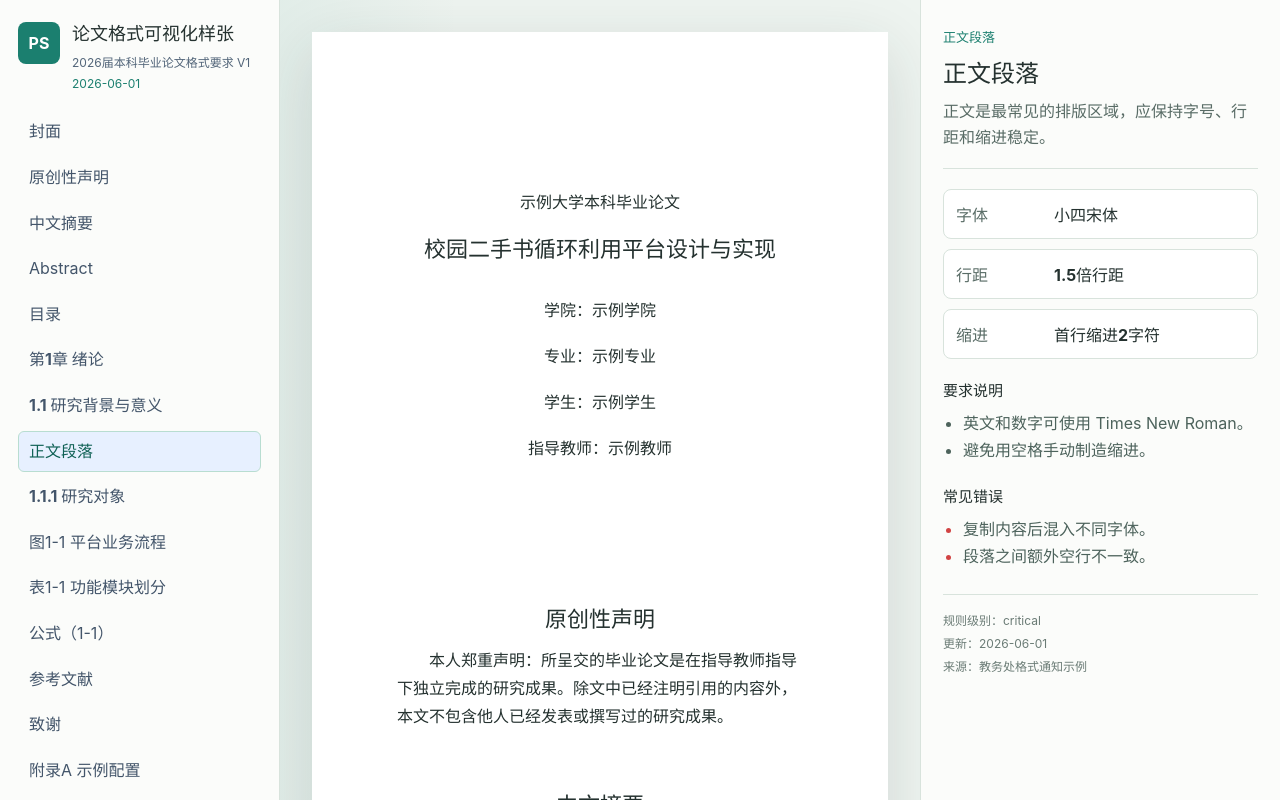
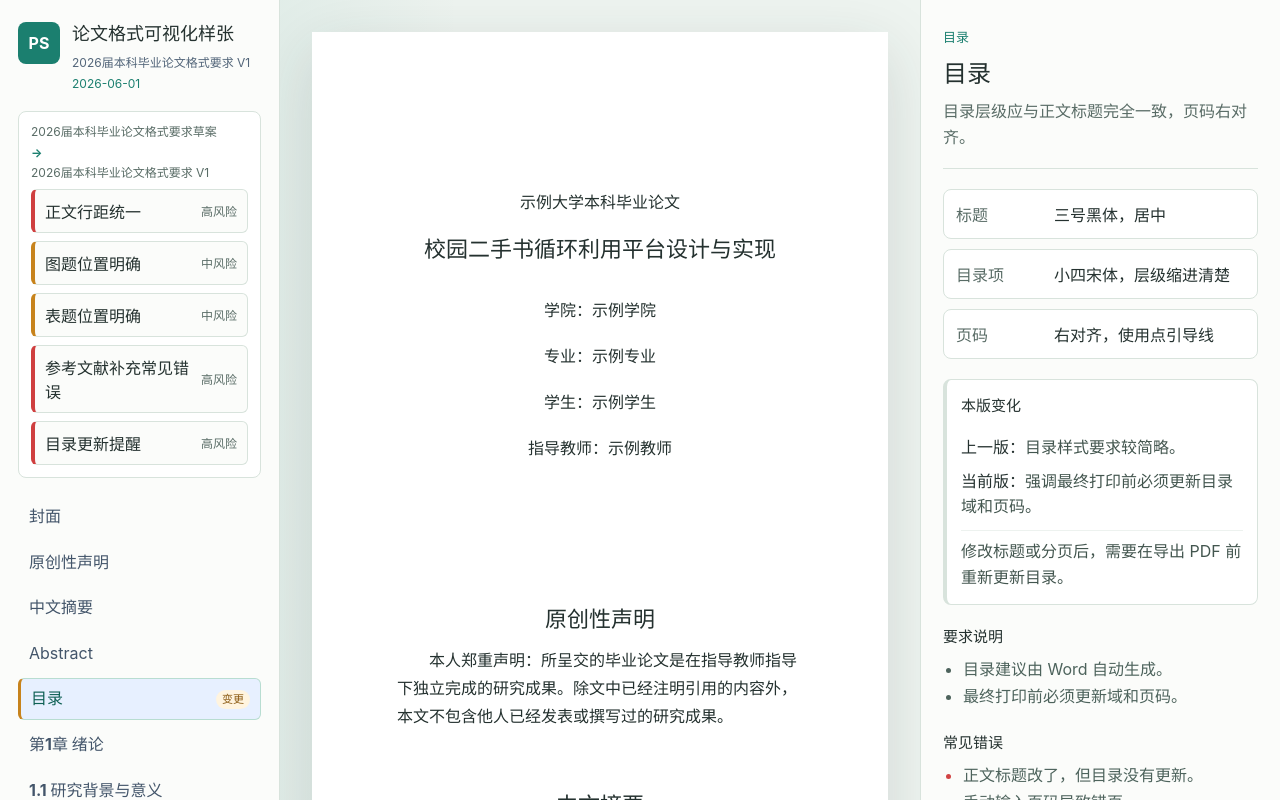
Before and after one commit to Robeiss/paper_review, a Vue app: page / in a window 1280 px wide. Both pictures are taken after a click on the element 600 px from the left and 400 px from the top of the page. Built offline with nearby package versions, Linux system fonts and the light colour scheme.

Commit message:
Add rule version change tracking

```diff
--- /dev/null
+++ b/src/components/thesis/ChangeSummary.vue
@@ -0,0 +1,35 @@
+<script setup lang="ts">
+import type { RuleChange, RuleVersion } from '../../types/thesis';
+
+defineProps<{
+  previousVersion: RuleVersion;
+  currentVersion: RuleVersion;
+  changes: RuleChange[];
+}>();
+
+defineEmits<{
+  selectRule: [ruleId: string];
+}>();
+</script>
+
+<template>
+  <section class="change-summary" aria-label="版本变更">
+    <div class="change-version">
+      <span>{{ previousVersion.name }}</span>
+      <strong>→</strong>
+      <span>{{ currentVersion.name }}</span>
+    </div>
+
+    <button
+      v-for="change in changes"
+      :key="change.ruleId"
+      class="change-item"
+      :class="`risk-${change.risk}`"
+      type="button"
+      @click="$emit('selectRule', change.ruleId)"
+    >
+      <span>{{ change.title }}</span>
+      <small>{{ change.risk === 'high' ? '高风险' : change.risk === 'medium' ? '中风险' : '低风险' }}</small>
+    </button>
+  </section>
+</template>
--- a/src/components/thesis/OutlineNav.vue
+++ b/src/components/thesis/OutlineNav.vue
@@ -4,6 +4,7 @@ import type { ThesisBlock } from '../../types/thesis';
 defineProps<{
   blocks: ThesisBlock[];
   activeBlockId: string;
+  changedRuleIds: string[];
 }>();
 
 defineEmits<{
@@ -18,10 +19,11 @@ defineEmits<{
       :key="block.id"
       :href="`#${block.id}`"
       class="outline-item"
-      :class="[`outline-${block.type}`, { active: block.id === activeBlockId }]"
+      :class="[`outline-${block.type}`, { active: block.id === activeBlockId, changed: changedRuleIds.includes(block.ruleId) }]"
       @click="$emit('select', block.id, block.ruleId)"
     >
       <span>{{ block.title }}</span>
+      <small v-if="changedRuleIds.includes(block.ruleId)">变更</small>
     </a>
   </nav>
 </template>
--- a/src/components/thesis/PaperBlock.vue
+++ b/src/components/thesis/PaperBlock.vue
@@ -4,6 +4,7 @@ import type { ThesisBlock } from '../../types/thesis';
 defineProps<{
   block: ThesisBlock;
   active: boolean;
+  changed: boolean;
 }>();
 
 defineEmits<{
@@ -21,6 +22,8 @@ defineEmits<{
     @focus="$emit('select')"
     @click="$emit('select')"
   >
+    <span v-if="changed" class="block-change-badge">本版变更</span>
+
     <template v-if="block.type === 'cover'">
       <p class="school-name">示例大学本科毕业论文</p>
       <h2>{{ block.content[0] }}</h2>
--- a/src/components/thesis/PaperPage.vue
+++ b/src/components/thesis/PaperPage.vue
@@ -5,6 +5,7 @@ import type { ThesisBlock } from '../../types/thesis';
 defineProps<{
   blocks: ThesisBlock[];
   activeBlockId: string;
+  changedRuleIds: string[];
 }>();
 
 defineEmits<{
@@ -20,6 +21,7 @@ defineEmits<{
         :key="block.id"
         :block="block"
         :active="block.id === activeBlockId"
+        :changed="changedRuleIds.includes(block.ruleId)"
         @select="$emit('select', block.id, block.ruleId)"
       />
     </article>
--- a/src/components/thesis/RulePanel.vue
+++ b/src/components/thesis/RulePanel.vue
@@ -1,10 +1,11 @@
 <script setup lang="ts">
-import type { RuleVersion, ThesisRule } from '../../types/thesis';
+import type { RuleChange, RuleVersion, ThesisRule } from '../../types/thesis';
 
 defineProps<{
   rule: ThesisRule;
   blockTitle: string;
   version: RuleVersion;
+  change?: RuleChange;
 }>();
 </script>
 
@@ -22,6 +23,15 @@ defineProps<{
         <dd>{{ spec.value }}</dd>
       </div>
     </dl>
+
+    <section v-if="change" class="change-detail" :class="`risk-${change.risk}`">
+      <h3>本版变化</h3>
+      <div class="change-compare">
+        <p><strong>上一版：</strong>{{ change.previous }}</p>
+        <p><strong>当前版：</strong>{{ change.current }}</p>
+      </div>
+      <p class="change-impact">{{ change.impact }}</p>
+    </section>
 
     <section>
       <h3>要求说明</h3>
--- a/src/data/thesisRules.ts
+++ b/src/data/thesisRules.ts
@@ -1,4 +1,12 @@
-import type { RuleVersion, ThesisRule } from '../types/thesis';
+import type { RuleChange, RuleVersion, ThesisRule } from '../types/thesis';
+
+export const previousVersion: RuleVersion = {
+  id: '2026-undergraduate-draft',
+  name: '2026届本科毕业论文格式要求草案',
+  publishedAt: '2026-05-20',
+  source: '学院格式说明草案',
+  changes: ['正文行距未统一到最终要求', '图表编号规则尚未明确', '参考文献格式说明较简略'],
+};
 
 export const currentVersion: RuleVersion = {
   id: '2026-undergraduate-v1',
@@ -11,6 +19,49 @@ export const currentVersion: RuleVersion = {
     '增加参考文献常见错误提示',
   ],
 };
+
+export const ruleChanges: RuleChange[] = [
+  {
+    ruleId: 'rule.body',
+    title: '正文行距统一',
+    previous: '正文行距允许使用固定值或1.5倍行距。',
+    current: '正文统一使用1.5倍行距，首行缩进2字符。',
+    impact: '已经排版完成的正文需要重点复查，尤其是复制粘贴后的段落样式。',
+    risk: 'high',
+  },
+  {
+    ruleId: 'rule.figure',
+    title: '图题位置明确',
+    previous: '图题位置未单独强调。',
+    current: '图题置于图下方，五号宋体，居中。',
+    impact: '图较多的论文需要逐个检查图题位置和编号。',
+    risk: 'medium',
+  },
+  {
+    ruleId: 'rule.table',
+    title: '表题位置明确',
+    previous: '表格样式仅要求清晰。',
+    current: '表题置于表上方，优先使用三线表。',
+    impact: '表格较多时返工成本较高，应在打印前集中检查。',
+    risk: 'medium',
+  },
+  {
+    ruleId: 'rule.references',
+    title: '参考文献补充常见错误',
+    previous: '仅说明按学校引用标准执行。',
+    current: '补充标点、卷期、页码和访问日期等常见错误提示。',
+    impact: '文献条目需要和正文引用一起核对，避免终稿阶段批量修改。',
+    risk: 'high',
+  },
+  {
+    ruleId: 'rule.toc',
+    title: '目录更新提醒',
+    previous: '目录样式要求较简略。',
+    current: '强调最终打印前必须更新目录域和页码。',
+    impact: '修改标题或分页后，需要在导出 PDF 前重新更新目录。',
+    risk: 'high',
+  },
+];
 
 export const thesisRules: ThesisRule[] = [
   {
--- a/src/pages/ThesisTemplatePage.vue
+++ b/src/pages/ThesisTemplatePage.vue
@@ -1,22 +1,34 @@
 <script setup lang="ts">
 import { computed, ref } from 'vue';
+import ChangeSummary from '../components/thesis/ChangeSummary.vue';
 import OutlineNav from '../components/thesis/OutlineNav.vue';
 import PaperPage from '../components/thesis/PaperPage.vue';
 import RulePanel from '../components/thesis/RulePanel.vue';
 import VersionBadge from '../components/thesis/VersionBadge.vue';
 import { thesisBlocks } from '../data/thesisSample';
-import { currentVersion, thesisRules } from '../data/thesisRules';
+import { currentVersion, previousVersion, ruleChanges, thesisRules } from '../data/thesisRules';
 
 const ruleMap = new Map(thesisRules.map((rule) => [rule.id, rule]));
+const changeMap = new Map(ruleChanges.map((change) => [change.ruleId, change]));
+const changedRuleIds = ruleChanges.map((change) => change.ruleId);
 const activeBlockId = ref(thesisBlocks[0].id);
 const activeRuleId = ref(thesisBlocks[0].ruleId);
 
 const activeRule = computed(() => ruleMap.get(activeRuleId.value) ?? thesisRules[0]);
 const activeBlock = computed(() => thesisBlocks.find((block) => block.id === activeBlockId.value) ?? thesisBlocks[0]);
+const activeChange = computed(() => changeMap.get(activeRuleId.value));
 
 function selectBlock(blockId: string, ruleId: string) {
   activeBlockId.value = blockId;
   activeRuleId.value = ruleId;
+}
+
+function selectRule(ruleId: string) {
+  const targetBlock = thesisBlocks.find((block) => block.ruleId === ruleId);
+  if (targetBlock) {
+    selectBlock(targetBlock.id, targetBlock.ruleId);
+    document.getElementById(targetBlock.id)?.scrollIntoView({ behavior: 'smooth', block: 'center' });
+  }
 }
 </script>
 
@@ -30,11 +42,27 @@ function selectBlock(blockId: string, ruleId: string) {
           <VersionBadge :version="currentVersion" />
         </div>
       </div>
-      <OutlineNav :blocks="thesisBlocks" :active-block-id="activeBlockId" @select="selectBlock" />
+      <ChangeSummary
+        :previous-version="previousVersion"
+        :current-version="currentVersion"
+        :changes="ruleChanges"
+        @select-rule="selectRule"
+      />
+      <OutlineNav
+        :blocks="thesisBlocks"
+        :active-block-id="activeBlockId"
+        :changed-rule-ids="changedRuleIds"
+        @select="selectBlock"
+      />
     </aside>
 
-    <PaperPage :blocks="thesisBlocks" :active-block-id="activeBlockId" @select="selectBlock" />
+    <PaperPage
+      :blocks="thesisBlocks"
+      :active-block-id="activeBlockId"
+      :changed-rule-ids="changedRuleIds"
+      @select="selectBlock"
+    />
 
-    <RulePanel :rule="activeRule" :block-title="activeBlock.title" :version="currentVersion" />
+    <RulePanel :rule="activeRule" :block-title="activeBlock.title" :version="currentVersion" :change="activeChange" />
   </main>
 </template>
--- a/src/styles/main.css
+++ b/src/styles/main.css
@@ -82,13 +82,76 @@ a {
   color: #1b7f6f;
 }
 
+.change-summary {
+  display: grid;
+  gap: 8px;
+  margin: 18px 0;
+  padding: 12px;
+  border: 1px solid #d8e3dc;
+  border-radius: 8px;
+  background: #ffffff;
+}
+
+.change-version {
+  display: grid;
+  gap: 4px;
+  color: #596c66;
+  font-size: 12px;
+  line-height: 1.35;
+}
+
+.change-version strong {
+  color: #1b7f6f;
+}
+
+.change-item {
+  display: flex;
+  align-items: center;
+  justify-content: space-between;
+  gap: 10px;
+  width: 100%;
+  padding: 9px 10px;
+  border: 1px solid #d8e3dc;
+  border-left-width: 4px;
+  border-radius: 6px;
+  background: #fbfcfa;
+  color: #24312f;
+  cursor: pointer;
+  text-align: left;
+}
+
+.change-item:hover {
+  background: #f2f8f5;
+}
+
+.change-item small {
+  white-space: nowrap;
+  color: #596c66;
+  font-size: 12px;
+}
+
+.risk-high {
+  border-left-color: #cf3f3f;
+}
+
+.risk-medium {
+  border-left-color: #c7831c;
+}
+
+.risk-low {
+  border-left-color: #1b7f6f;
+}
+
 .outline {
   display: grid;
   gap: 4px;
 }
 
 .outline-item {
-  display: block;
+  display: flex;
+  align-items: center;
+  justify-content: space-between;
+  gap: 8px;
   padding: 9px 10px;
   border-radius: 6px;
   color: #43556a;
@@ -97,11 +160,23 @@ a {
   border: 1px solid transparent;
 }
 
+.outline-item small {
+  padding: 2px 6px;
+  border-radius: 999px;
+  background: #fff4df;
+  color: #8b5a12;
+  font-size: 11px;
+}
+
 .outline-item:hover,
 .outline-item.active {
   background: #e7f0ff;
   border-color: #b8ddd1;
   color: #0f6155;
+}
+
+.outline-item.changed {
+  border-left: 3px solid #c7831c;
 }
 
 .outline-heading span {
@@ -137,6 +212,18 @@ a {
     background 160ms ease,
     border-color 160ms ease,
     box-shadow 160ms ease;
+}
+
+.block-change-badge {
+  position: absolute;
+  top: 8px;
+  right: 8px;
+  padding: 3px 7px;
+  border-radius: 999px;
+  background: #fff4df;
+  color: #8b5a12;
+  font-size: 12px;
+  line-height: 1;
 }
 
 .paper-block:hover,
@@ -317,6 +404,34 @@ a {
   font-weight: 700;
 }
 
+.change-detail {
+  display: grid;
+  gap: 10px;
+  padding: 14px;
+  border: 1px solid #d8e3dc;
+  border-left-width: 4px;
+  border-radius: 8px;
+  background: #fff;
+}
+
+.change-compare {
+  display: grid;
+  gap: 8px;
+}
+
+.change-detail p {
+  color: #43564f;
+}
+
+.change-detail strong {
+  color: #24312f;
+}
+
+.change-impact {
+  padding-top: 8px;
+  border-top: 1px solid #edf2ef;
+}
+
 .rule-panel section {
   margin-top: 20px;
 }
--- a/src/types/thesis.ts
+++ b/src/types/thesis.ts
@@ -42,3 +42,12 @@ export interface RuleVersion {
   source: string;
   changes: string[];
 }
+
+export interface RuleChange {
+  ruleId: string;
+  title: string;
+  previous: string;
+  current: string;
+  impact: string;
+  risk: 'low' | 'medium' | 'high';
+}
```
Also changed, not shown: 1 other file (tests, documents, lock files or other folders).
